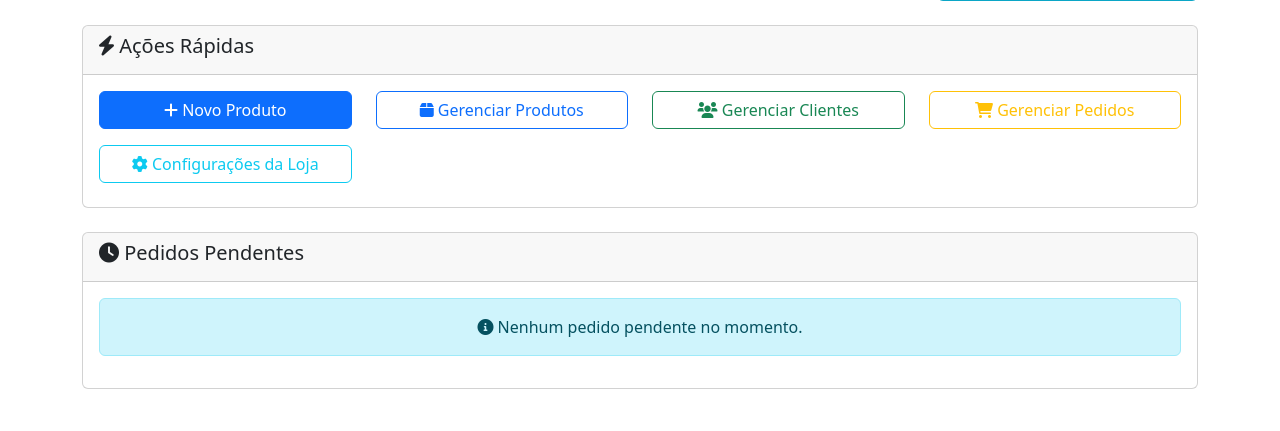
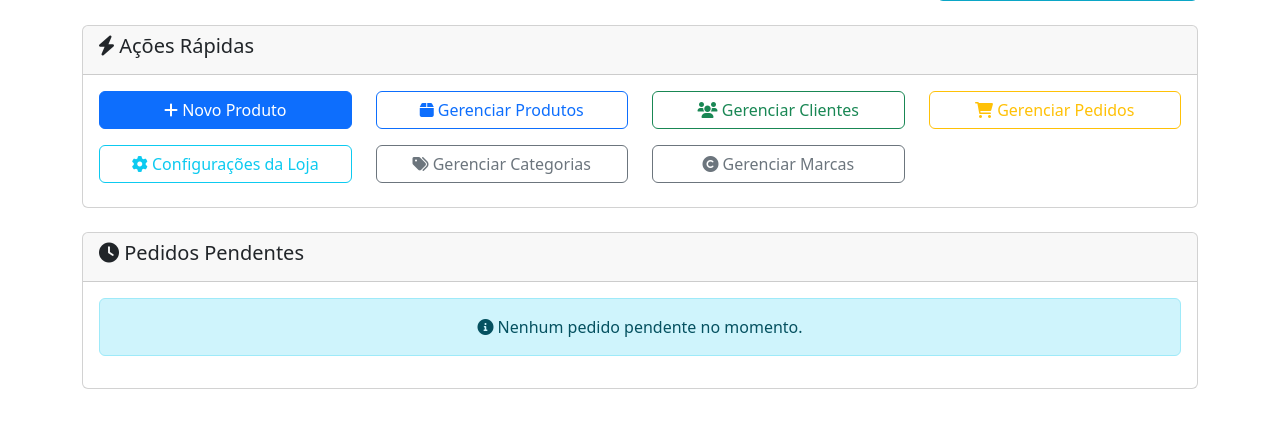
Before and after one commit to scriptswhitelabel/catalogo_criativa, a PHP site: the page made by views/admin/dashboard.php in a window 1280 px wide. Shown: the part 236-667 px from the top of the page. Run offline with PHP 8.4, Linux system fonts and the light colour scheme; the template is opened without the code that fills it, so the values that code supplies are empty; some libraries are stand-ins or nearby versions.

Commit message:
Update dashboard.php

```diff
--- a/views/admin/dashboard.php
+++ b/views/admin/dashboard.php
@@ -112,6 +112,16 @@
                                 <i class="fas fa-cog"></i> Configurações da Loja
                             </a>
                         </div>
+                        <div class="col-md-3">
+                            <a href="<?= BASE_URL ?>?controller=admin&action=categories" class="btn btn-outline-secondary w-100 mb-2">
+                                <i class="fas fa-tags"></i> Gerenciar Categorias
+                            </a>
+                        </div>
+                        <div class="col-md-3">
+                            <a href="<?= BASE_URL ?>?controller=admin&action=brands" class="btn btn-outline-secondary w-100 mb-2">
+                                <i class="fas fa-copyright"></i> Gerenciar Marcas
+                            </a>
+                        </div>
                     </div>
                 </div>
             </div>
```
